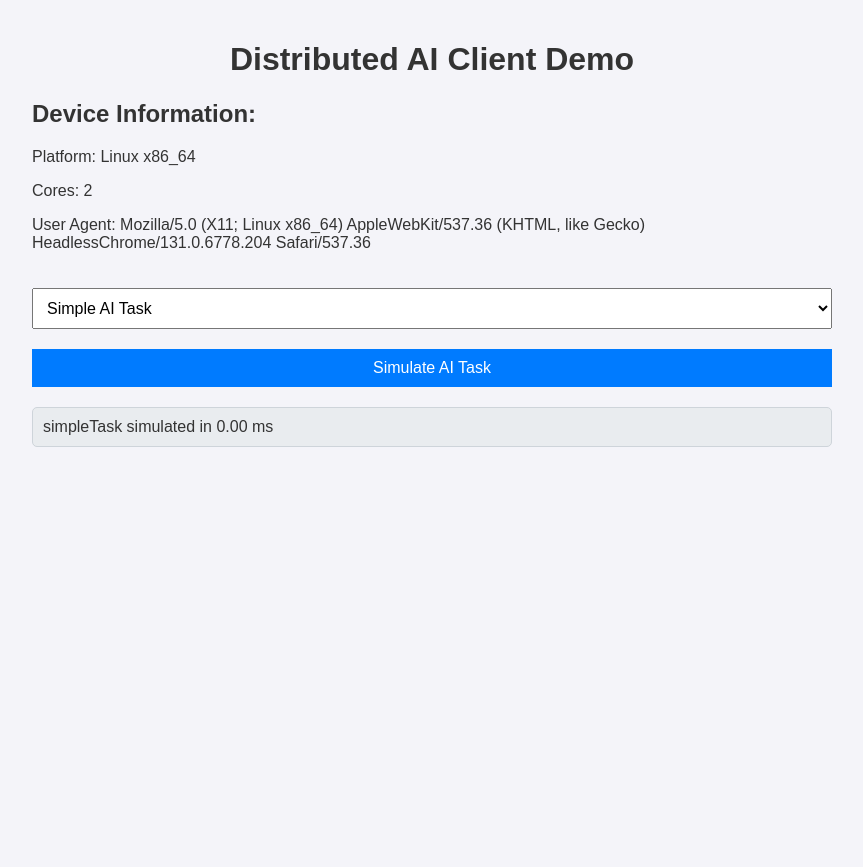
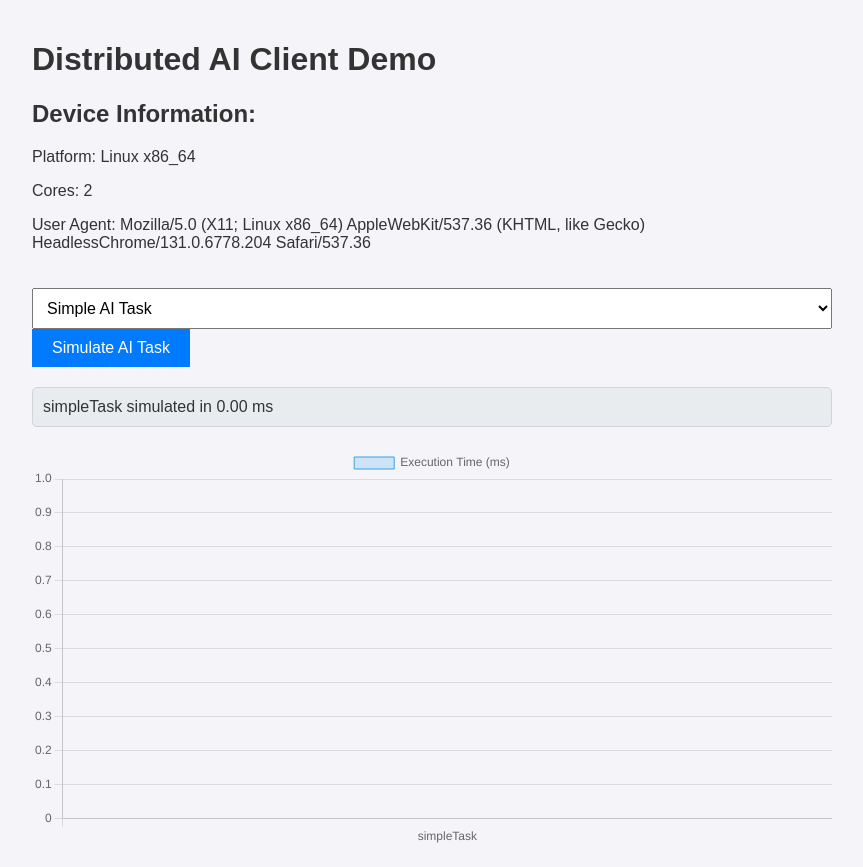
Before and after one commit to akimitu22/distributed-ai-demo, a plain HTML site: page index.html in a window 1280 px wide. Both pictures are taken after a click on the button "Simulate AI Task". Shown: the whole page, without its empty margins (208-1071 px from the left). Before the commit the page ends 800 px from the top, so only its background shows below. Drawn offline with nearby package versions, Linux system fonts and the light colour scheme.

Commit message:
index.html

```diff
--- a/index.html
+++ b/index.html
@@ -13,9 +13,6 @@
             background-color: #f4f4f9;
             color: #333;
         }
-        h1 {
-            text-align: center;
-        }
         button {
             padding: 10px 20px;
             font-size: 16px;
@@ -24,9 +21,6 @@
             border: none;
             cursor: pointer;
             transition: background-color 0.3s ease;
-            margin-top: 20px;
-            display: block;
-            width: 100%;
         }
         button:hover {
             background-color: #0056b3;
@@ -44,6 +38,9 @@
             margin-top: 20px;
             font-size: 16px;
         }
+        canvas {
+            margin-top: 20px;
+        }
     </style>
 </head>
 <body>
@@ -58,9 +55,12 @@
 
     <button id="simulateTask">Simulate AI Task</button>
     <div id="result"></div>
+    <canvas id="myChart"></canvas> <!-- グラフ描画用のキャンバス -->
 
+    <!-- Chart.jsをCDNから読み込む -->
+    <script src="https://cdn.jsdelivr.net/npm/chart.js"></script>
     <script>
-        // デバイス情報を取得する関数
+        // デバイス情報を取得して表示
         function getDeviceInfo() {
             return {
                 platform: navigator.platform,
@@ -69,7 +69,6 @@
             };
         }
 
-        // デバイス情報を表示する関数
         function displayDeviceInfo() {
             const info = getDeviceInfo();
             document.getElementById('deviceInfo').innerHTML = `
@@ -80,15 +79,46 @@
             `;
         }
 
+        let chart; // グラフを保持する変数
+
+        // 棒グラフを描画する関数
+        function createChart(taskType, timeTaken) {
+            const ctx = document.getElementById('myChart').getContext('2d');
+
+            if (chart) {
+                chart.destroy(); // 既存のチャートを破棄して再描画
+            }
+
+            chart = new Chart(ctx, {
+                type: 'bar',
+                data: {
+                    labels: [taskType], // タスク名
+                    datasets: [{
+                        label: 'Execution Time (ms)',
+                        data: [timeTaken], // 実行時間
+                        backgroundColor: ['rgba(54, 162, 235, 0.2)'],
+                        borderColor: ['rgba(54, 162, 235, 1)'],
+                        borderWidth: 1
+                    }]
+                },
+                options: {
+                    scales: {
+                        y: {
+                            beginAtZero: true
+                        }
+                    }
+                }
+            });
+        }
+
         // AIタスクのシミュレーション関数
         async function simulateAITask() {
             const taskType = document.getElementById('taskType').value;
-            document.getElementById('result').textContent = 'AI Task is running...'; // ローディングメッセージを表示
+            document.getElementById('result').textContent = 'AI Task is running...';
 
             try {
                 const startTime = performance.now();
 
-                // タスクの種類に応じた処理
                 if (taskType === 'simpleTask') {
                     for (let i = 0; i < 1000000; i++) {
                         Math.sqrt(i);
@@ -104,7 +134,13 @@
                 }
 
                 const endTime = performance.now();
-                document.getElementById('result').textContent = `${taskType} simulated in ${(endTime - startTime).toFixed(2)} ms`;
+                const timeTaken = (endTime - startTime).toFixed(2);
+
+                document.getElementById('result').textContent = `${taskType} simulated in ${timeTaken} ms`;
+
+                // グラフを描画
+                createChart(taskType, timeTaken);
+
             } catch (error) {
                 document.getElementById('result').textContent = `Error: ${error.message}`;
             }
```
